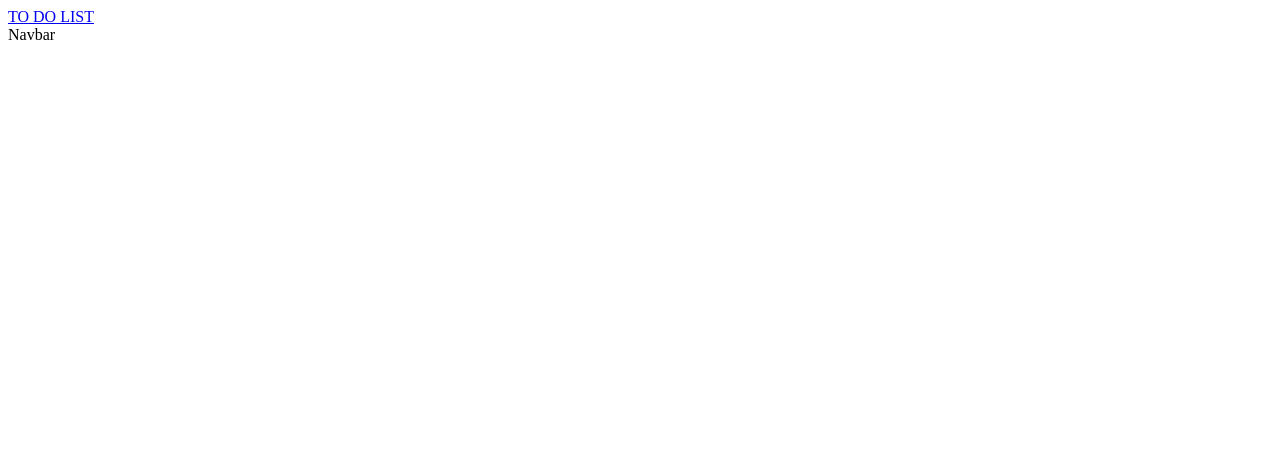
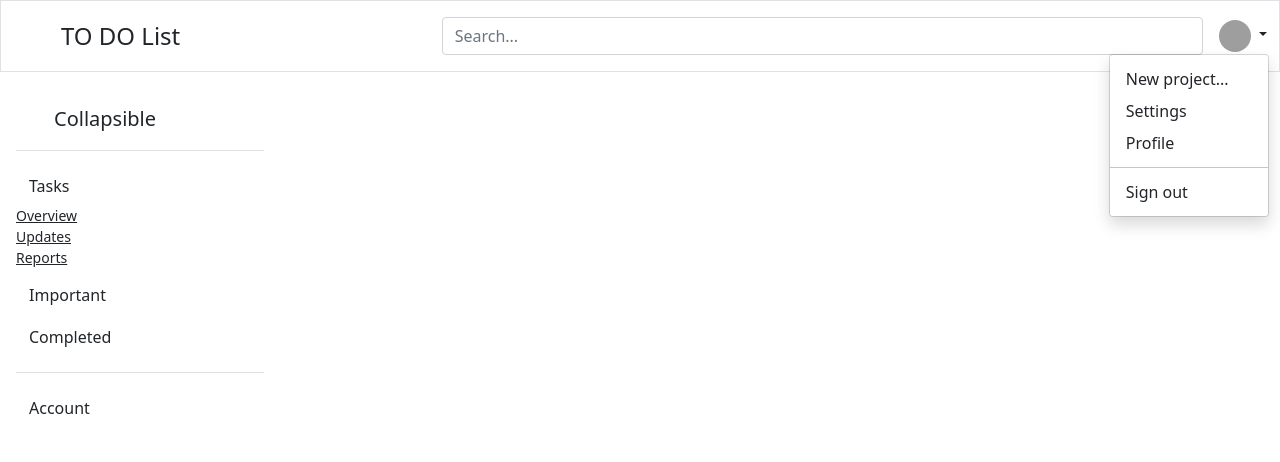
Before and after one commit to cicu90/Todo-list, a website: page main.html in a window 1280 px wide. Drawn offline with nearby package versions, Linux system fonts and the light colour scheme; grey boxes are pictures that could not be loaded.

Commit message:
header and sidebar in progess

```diff
--- a/main.html
+++ b/main.html
@@ -4,23 +4,102 @@
   <meta charset="UTF-8">
   <meta http-equiv="X-UA-Compatible" content="IE=edge">
   <meta name="viewport" content="width=device-width, initial-scale=1.0">
+  <link href="https://cdn.jsdelivr.net/npm/bootstrap@5.1.3/dist/css/bootstrap.min.css" rel="stylesheet" integrity="sha384-1BmE4kWBq78iYhFldvKuhfTAU6auU8tT94WrHftjDbrCEXSU1oBoqyl2QvZ6jIW3" crossorigin="anonymous">
+  <link href="./main.css">
+  <script src="https://cdn.jsdelivr.net/npm/bootstrap@5.1.3/dist/js/bootstrap.bundle.min.js" integrity="sha384-ka7Sk0Gln4gmtz2MlQnikT1wXgYsOg+OMhuP+IlRH9sENBO0LRn5q+8nbTov4+1p" crossorigin="anonymous" defer></script>
+  <script src="./main.js" defer></script>
   <title>TODO List</title>
 </head>
 <body>
   <!--HEADER- The header page should contain the name of the project
 -->
-  <!-- As a link -->
-<nav class="navbar navbar-light bg-light">
-  <div class="container-fluid">
-    <a class="navbar-brand" href="#">TO DO LIST</a>
+<header class="py-3 mb-3 border bottom">
+  <div class="container-fluid d-grid gap-3 align-items-center" style="grid-template-columns: 1fr 2fr;">
+    <a href="/" class="d-flex align-items-center mb-3 mb-md-0 me-md-auto text-dark text-decoration-none">
+      <svg class="bi me-2" width="40" height="32"><use xlink:href="#bootstrap"></use></svg>
+      <span class="fs-4">TO DO List</span>
+    </a>
+    <div class="d-flex align-items-center">
+      <form class="w-100 me-3">
+        <input type="search" class="form-control" placeholder="Search..." aria-label="Search">
+      </form>
+      <div class="flex-shrink-0 dropdown">
+        <a href="#" class="d-block link-dark text-decoration-none dropdown-toggle show" id="dropdownUser2" data-bs-toggle="dropdown" aria-expanded="true">
+          <img src="https://avatars.githubusercontent.com/u/91063081?v=4" alt="mdo" width="32" height="32" class="rounded-circle">
+        </a>
+        <ul class="dropdown-menu text-small shadow show" aria-labelledby="dropdownUser2" style="position: absolute; inset: 0px auto auto 0px; margin: 0px; transform: translate3d(-110px, 34px, 0px);" data-popper-placement="bottom-end">
+          <li><a class="dropdown-item" href="#">New project...</a></li>
+          <li><a class="dropdown-item" href="#">Settings</a></li>
+          <li><a class="dropdown-item" href="#">Profile</a></li>
+          <li><hr class="dropdown-divider"></li>
+          <li><a class="dropdown-item" href="#">Sign out</a></li>
+        </ul>
+      </div>
+    </div>
   </div>
-</nav>
-
-<!-- As a heading -->
-<nav class="navbar navbar-light bg-light">
-  <div class="container-fluid">
-    <span class="navbar-brand mb-0 h1">Navbar</span>
   </div>
-</nav>
+</header>
+<main>
+  <div class="flex-shrink-0 p-3 bg-white" style="width: 280px;">
+    <a href="/" class="d-flex align-items-center pb-3 mb-3 link-dark text-decoration-none border-bottom">
+      <svg class="bi me-2" width="30" height="24"><use xlink:href="#bootstrap"></use></svg>
+      <span class="fs-5 fw-semibold">Collapsible</span>
+    </a>
+    <ul class="list-unstyled ps-0">
+      <li class="mb-1">
+        <button class="btn btn-toggle align-items-center rounded collapsed" data-bs-toggle="collapse" data-bs-target="#home-collapse" aria-expanded="true">
+          Tasks
+        </button>
+        <div class="collapse show" id="home-collapse">
+          <ul class="btn-toggle-nav list-unstyled fw-normal pb-1 small">
+            <li><a href="#" class="link-dark rounded">Overview</a></li>
+            <li><a href="#" class="link-dark rounded">Updates</a></li>
+            <li><a href="#" class="link-dark rounded">Reports</a></li>
+          </ul>
+        </div>
+      </li>
+      <li class="mb-1">
+        <button class="btn btn-toggle align-items-center rounded collapsed" data-bs-toggle="collapse" data-bs-target="#dashboard-collapse" aria-expanded="false">
+          Important
+        </button>
+        <div class="collapse" id="dashboard-collapse">
+          <ul class="btn-toggle-nav list-unstyled fw-normal pb-1 small">
+            <li><a href="#" class="link-dark rounded">Overview</a></li>
+            <li><a href="#" class="link-dark rounded">Weekly</a></li>
+            <li><a href="#" class="link-dark rounded">Monthly</a></li>
+            <li><a href="#" class="link-dark rounded">Annually</a></li>
+          </ul>
+        </div>
+      </li>
+      <li class="mb-1">
+        <button class="btn btn-toggle align-items-center rounded collapsed" data-bs-toggle="collapse" data-bs-target="#orders-collapse" aria-expanded="false">
+          Completed
+        </button>
+        <div class="collapse" id="orders-collapse">
+          <ul class="btn-toggle-nav list-unstyled fw-normal pb-1 small">
+            <li><a href="#" class="link-dark rounded">New</a></li>
+            <li><a href="#" class="link-dark rounded">Processed</a></li>
+            <li><a href="#" class="link-dark rounded">Shipped</a></li>
+            <li><a href="#" class="link-dark rounded">Returned</a></li>
+          </ul>
+        </div>
+      </li>
+      <li class="border-top my-3"></li>
+      <li class="mb-1">
+        <button class="btn btn-toggle align-items-center rounded collapsed" data-bs-toggle="collapse" data-bs-target="#account-collapse" aria-expanded="false">
+          Account
+        </button>
+        <div class="collapse" id="account-collapse">
+          <ul class="btn-toggle-nav list-unstyled fw-normal pb-1 small">
+            <li><a href="#" class="link-dark rounded">New...</a></li>
+            <li><a href="#" class="link-dark rounded">Profile</a></li>
+            <li><a href="#" class="link-dark rounded">Settings</a></li>
+            <li><a href="#" class="link-dark rounded">Sign out</a></li>
+          </ul>
+        </div>
+      </li>
+    </ul>
+  </div>
+</main>
 </body>
 </html>
--- /dev/null
+++ b/package.json
@@ -0,0 +1,5 @@
+{
+  "dependencies": {
+    "bootstrap": "^5.1.3"
+  }
+}
```
Also changed, not shown: 1 other file.
